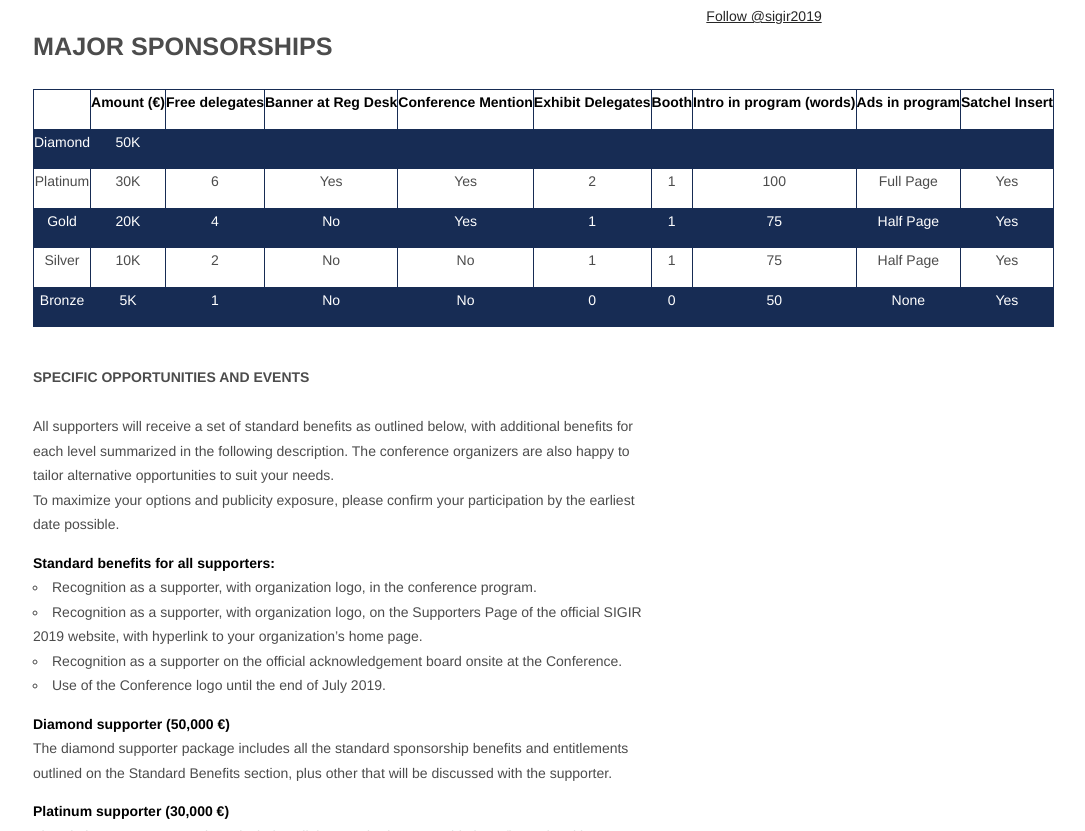
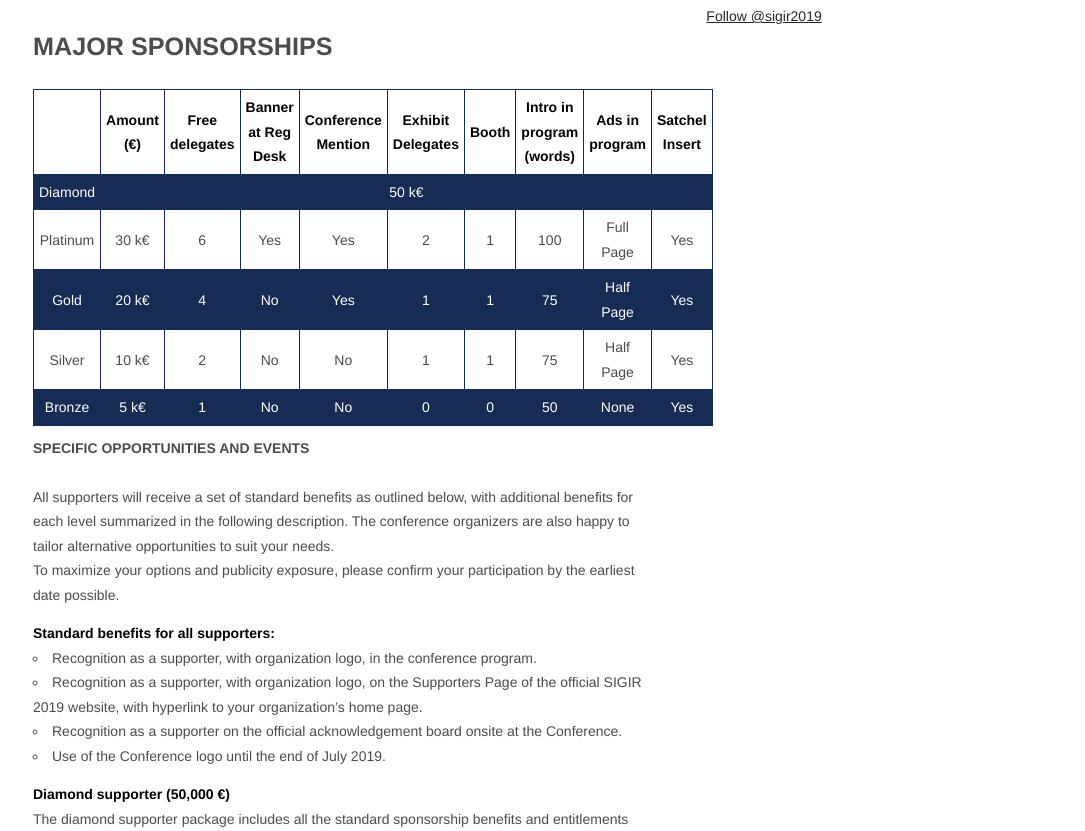
Before and after one commit to pbellot/Sigir19WebSite, a plain HTML site: page callsponsorship.html in a window 1280 px wide. Shown: the part 987-1818 px from the top of the page, without its empty margins (127-1212 px from the left). Drawn offline with nearby package versions, Linux system fonts and the light colour scheme.

Commit message:
correction tableau call for sponsorship

```diff
--- a/callsponsorship.html
+++ b/callsponsorship.html
@@ -22,6 +22,14 @@
 			<link rel="stylesheet" href="css/style.css" />
 			<link rel="stylesheet" href="css/style-desktop.css" />
 		</noscript>
+		<style>
+			th, td {
+				padding-left: 5px;
+				padding-right: 5px;
+				padding-bottom: 5px;
+				padding-top: 5px;
+			}
+		</style>
 		<!--[if lte IE 8]><link rel="stylesheet" href="css/ie/v8.css" /><![endif]-->
 		<!--[if lte IE 9]><link rel="stylesheet" href="css/ie/v9.css" /><![endif]-->
 	</head>
@@ -111,85 +119,73 @@
 							<header>
 							  <h4>Major Sponsorships</h4>
 							</header>
-							<table border="0" cellspacing="0" cellpadding="0" width="664">
+							<table>
 							  <tr>
-							    <td width="67" nowrap valign="top"></td>
-							    <th width="59" nowrap valign="top"><p align="center"><strong>Amount (€)</strong></p></th>
-							    <th width="68" nowrap valign="top"><p align="center"><strong>Free delegates</strong></p></th>
-							    <th width="80" nowrap valign="top"><p align="center"><strong>Banner at Reg Desk</strong></p></th>
-							    <th width="79" nowrap valign="top"><p align="center"><strong>Conference Mention</strong></p></th>
-							    <th width="69" nowrap valign="top"><p align="center"><strong>Exhibit Delegates</strong></p></th>
-							    <th width="46" nowrap valign="top"><p align="center"><strong>Booth</strong></p></th>
-							    <th width="72" nowrap valign="top"><p align="center"><strong>Intro in program (words)</strong></p></th>
-							    <th width="70" nowrap valign="top"><p align="center"><strong>Ads in program</strong></p></th>
-							    <th width="54" nowrap valign="top"><p align="center"><strong>Satchel Insert</strong></p></th>
+							    <td></td>
+							    <th><strong>Amount (€)</strong></th>
+							    <th><strong>Free delegates</strong></th>
+							    <th><strong>Banner at Reg Desk</strong></th>
+							    <th><strong>Conference Mention</strong></th>
+							    <th><strong>Exhibit Delegates</strong></th>
+							    <th><strong>Booth</strong></th>
+							    <th><strong>Intro in program (words)</strong></th>
+							    <th><strong>Ads in program</strong></th>
+							    <th><strong>Satchel Insert</strong></th>
 						      </tr>
 							  <tr>
-							    <td width="67" nowrap valign="bottom"><p align="center">Diamond</p></td>
-							    <td width="59" nowrap valign="bottom"><p align="center">50K</p></td>
-							    <td width="68" nowrap valign="bottom"><p align="center">&nbsp;</p></td>
-							    <td width="80" nowrap valign="bottom"><p align="center">&nbsp;</p></td>
-							    <td width="79" nowrap valign="bottom"><p align="center">&nbsp;</p></td>
-							    <td width="69" nowrap valign="bottom"><p align="center">&nbsp;</p></td>
-							    <td width="46" nowrap valign="bottom"><p align="center">&nbsp;</p></td>
-							    <td width="72" nowrap valign="bottom"><p align="center">&nbsp;</p></td>
-							    <td width="70" nowrap valign="bottom"><p align="center">&nbsp;</p></td>
-							    <td width="54" nowrap valign="bottom"><p align="center">&nbsp;</p></td>
+							    <td>Diamond</td>
+								 <td colspan="9">50 k€</td>
 						      </tr>
 							  <tr>
-							    <td width="67" nowrap valign="bottom"><p align="center">Platinum</p></td>
-							    <td width="59" nowrap valign="bottom"><p align="center">30K</p></td>
-							    <td width="68" nowrap valign="bottom"><p align="center">6</p></td>
-							    <td width="80" nowrap valign="bottom"><p align="center">Yes</p></td>
-							    <td width="79" nowrap valign="bottom"><p align="center">Yes</p></td>
-							    <td width="69" nowrap valign="bottom"><p align="center">2</p></td>
-							    <td width="46" nowrap valign="bottom"><p align="center">1</p></td>
-							    <td width="72" nowrap valign="bottom"><p align="center">100</p></td>
-							    <td width="70" nowrap valign="bottom"><p align="center">Full Page</p></td>
-							    <td width="54" nowrap valign="bottom"><p align="center">Yes</p></td>
+							    <td>Platinum</td>
+							    <td>30 k€</td>
+							    <td>6</td>
+							    <td>Yes</td>
+							    <td>Yes</td>
+							    <td>2</td>
+							    <td>1</td>
+							    <td>100</td>
+							    <td>Full Page</td>
+							    <td>Yes</td>
 						      </tr>
 							  <tr>
-							    <td width="67" nowrap valign="bottom"><p align="center">Gold</p></td>
-							    <td width="59" nowrap valign="bottom"><p align="center">20K</p></td>
-							    <td width="68" nowrap valign="bottom"><p align="center">4</p></td>
-							    <td width="80" nowrap valign="bottom"><p align="center">No</p></td>
-							    <td width="79" nowrap valign="bottom"><p align="center">Yes</p></td>
-							    <td width="69" nowrap valign="bottom"><p align="center">1</p></td>
-							    <td width="46" nowrap valign="bottom"><p align="center">1</p></td>
-							    <td width="72" nowrap valign="bottom"><p align="center">75</p></td>
-							    <td width="70" nowrap valign="bottom"><p align="center">Half Page</p></td>
-							    <td width="54" nowrap valign="bottom"><p align="center">Yes</p></td>
+							    <td>Gold</td>
+							    <td>20 k€</td>
+							    <td>4</td>
+							    <td>No</td>
+							    <td>Yes</td>
+							    <td>1</td>
+							    <td>1</td>
+							    <td>75</td>
+							    <td>Half Page</td>
+							    <td>Yes</td>
 						      </tr>
 							  <tr>
-							    <td width="67" nowrap valign="bottom"><p align="center">Silver</p></td>
-							    <td width="59" nowrap valign="bottom"><p align="center">10K</p></td>
-							    <td width="68" nowrap valign="bottom"><p align="center">2</p></td>
-							    <td width="80" nowrap valign="bottom"><p align="center">No</p></td>
-							    <td width="79" nowrap valign="bottom"><p align="center">No</p></td>
-							    <td width="69" nowrap valign="bottom"><p align="center">1</p></td>
-							    <td width="46" nowrap valign="bottom"><p align="center">1</p></td>
-							    <td width="72" nowrap valign="bottom"><p align="center">75</p></td>
-							    <td width="70" nowrap valign="bottom"><p align="center">Half Page</p></td>
-							    <td width="54" nowrap valign="bottom"><p align="center">Yes</p></td>
+							    <td>Silver</td>
+							    <td>10 k€</td>
+							    <td>2</td>
+							    <td>No</td>
+							    <td>No</td>
+							    <td>1</td>
+							    <td>1</td>
+							    <td>75</td>
+							    <td>Half Page</td>
+							    <td>Yes</td>
 						      </tr>
 							  <tr>
-							    <td width="67" nowrap valign="bottom"><p align="center">Bronze</p></td>
-							    <td width="59" nowrap valign="bottom"><p align="center">5K</p></td>
-							    <td width="68" nowrap valign="bottom"><p align="center">1</p></td>
-							    <td width="80" nowrap valign="bottom"><p align="center">No</p></td>
-							    <td width="79" nowrap valign="bottom"><p align="center">No</p></td>
-							    <td width="69" nowrap valign="bottom"><p align="center">0</p></td>
-							    <td width="46" nowrap valign="bottom"><p align="center">0</p></td>
-							    <td width="72" nowrap valign="bottom"><p align="center">50</p></td>
-							    <td width="70" nowrap valign="bottom"><p align="center">None</p></td>
-							    <td width="54" nowrap valign="bottom"><p align="center">Yes</p></td>
+							    <td>Bronze</td>
+							    <td>5 k€</td>
+							    <td>1</td>
+							    <td>No</td>
+							    <td>No</td>
+							    <td>0</td>
+							    <td>0</td>
+							    <td>50</td>
+							    <td>None</td>
+							    <td>Yes</td>
 						      </tr>
 						  </table>
-<p>
 
-			</p>
-					  </section>
-						<section>
 						  <header><h5>Specific opportunities and events</h5></header>
 							<p>All supporters will receive a set of standard benefits as outlined below, with additional benefits for each level summarized in the following description. The conference organizers are also happy to tailor alternative opportunities to suit your needs.
 								<br>To maximize your options and publicity exposure, please confirm your participation by the earliest date possible.
```
